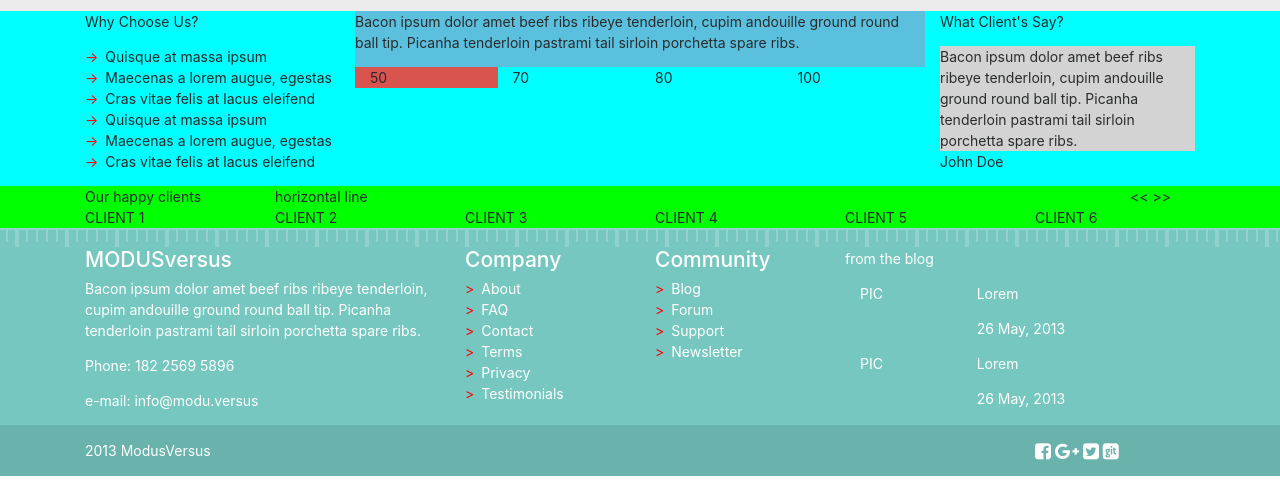
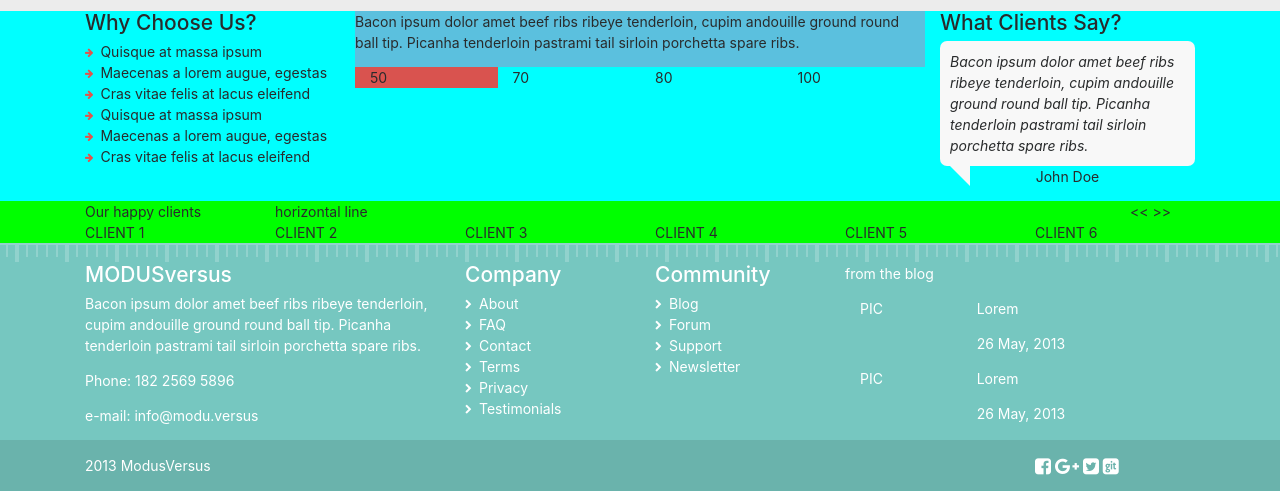
Before and after one commit to lkatkus/3WA-W2-Extra, a plain HTML site: page index.html in a window 1280 px wide. Shown: the part 1073-1564 px from the top of the page. Drawn offline with nearby package versions, Linux system fonts and the light colour scheme.

Commit message:
Added quote box styling and adjusted bullet points style

```diff
--- a/css/style.css
+++ b/css/style.css
@@ -119,15 +119,20 @@ h3{
 /*LI STYLING*/
 
 .bulletsArrow1::before{
-    content: "→";
-    color: red;
+    font-family: FontAwesome;
+    content: "\f061";
+    color: #e2534b;
     padding-right: 0.5rem;
+    font-size: 0.7rem;
+    vertical-align: middle;
 }
 
 .bulletsArrow2::before{
-    content: ">";
-    color: red;
+    font-family: FontAwesome;
+    content: "\f054";
     padding-right: 0.5rem;
+    font-size: 0.7rem;
+    vertical-align: middle;
 }
 
 /*TEXT STYLING*/
@@ -196,3 +201,23 @@ h3{
 .shadowBottom{
     border-bottom: solid 2px #c3c3c3;
 }
+
+.quoteBox{
+    position: relative;
+    padding: 10px;
+}
+
+.quoteBox p{
+    margin: 0;
+    font-style: italic;
+}
+
+.triangle{
+	width: 0;
+	height: 0;
+	border-top: 20px solid #f8f8f8;
+	border-left: 20px solid transparent;
+    position: absolute;
+    bottom: -20px;
+    left: 10px;
+}
--- a/index.html
+++ b/index.html
@@ -161,7 +161,7 @@
                 <div class="container">
                     <div class="row">
                         <div class="col-md-3">
-                            <p>Why Choose Us?</p>
+                            <h4>Why Choose Us?</h4>
                             <ul>
                                 <li class="bulletsArrow1">Quisque at massa ipsum</li>
                                 <li class="bulletsArrow1">Maecenas a lorem augue, egestas</li>
@@ -192,11 +192,12 @@
                             </div>
                         </div>
                         <div class="col-md-3">
-                            <p>What Client's Say?</p>
-                            <div class="bgColorWhite">
-                                Bacon ipsum dolor amet beef ribs ribeye tenderloin, cupim andouille ground round ball tip. Picanha tenderloin pastrami tail sirloin porchetta spare ribs.
+                            <h4>What Clients Say?</h4>
+                            <div class="bgColorVeryLight roundedCorner quoteBox">
+                                <p>Bacon ipsum dolor amet beef ribs ribeye tenderloin, cupim andouille ground round ball tip. Picanha tenderloin pastrami tail sirloin porchetta spare ribs.</p>
+                                <div class="triangle"></div>
                             </div>
-                            <p>John Doe</p>
+                            <p class="text-center">John Doe</p>
                         </div>
                     </div>
                 </div>
```
